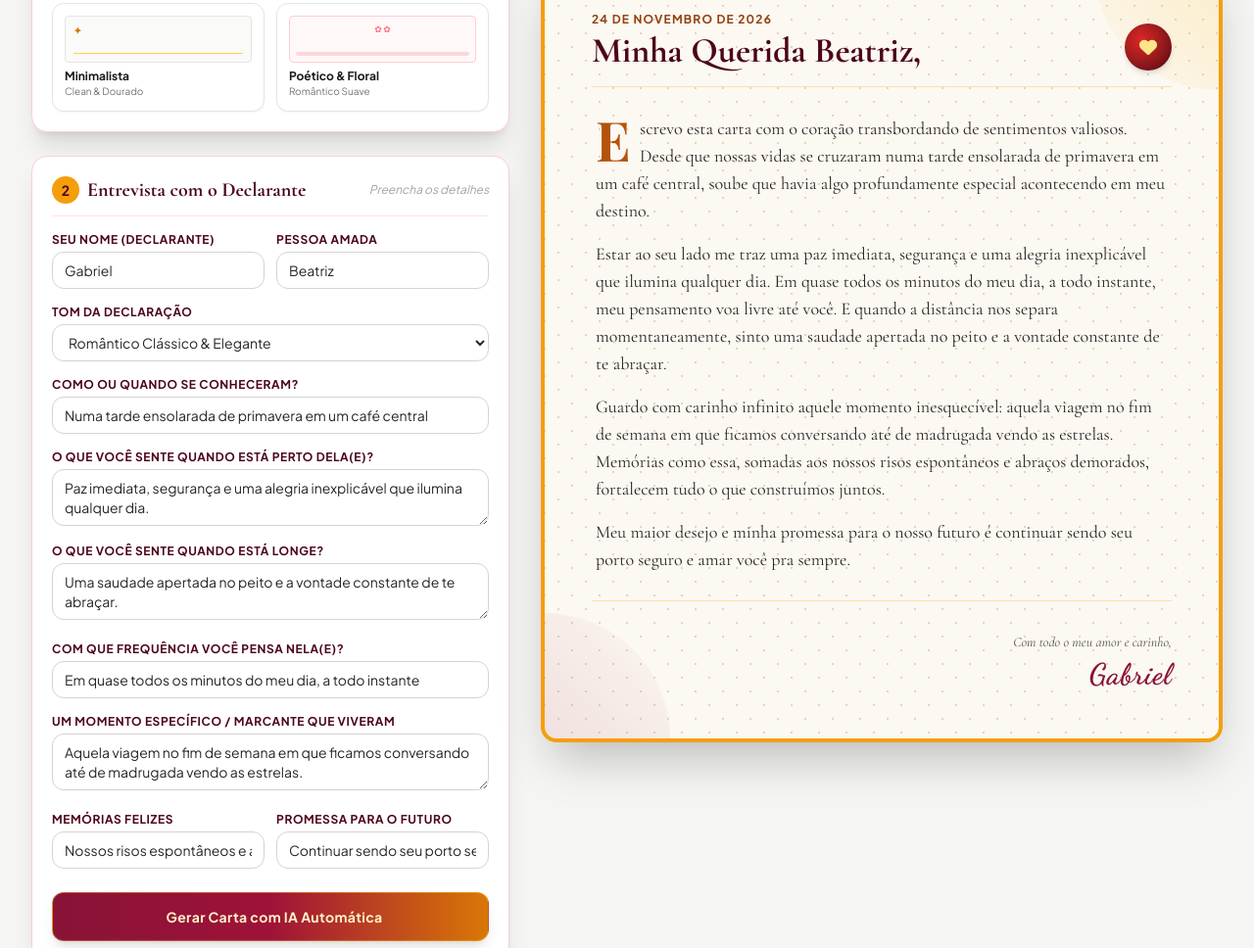
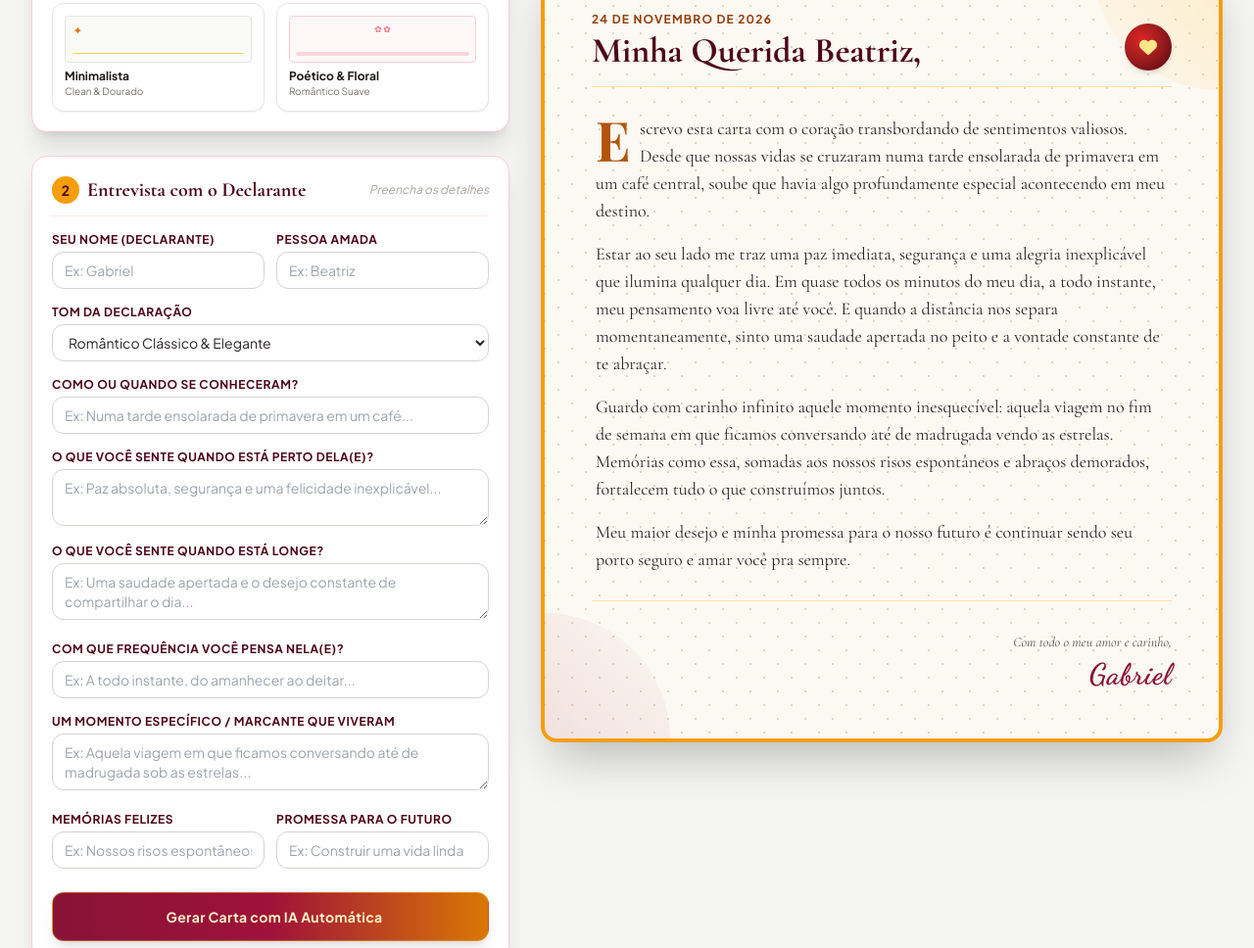
Before and after one commit to Ry4nBR/gerador-de-cartas-de-amor-projeto-tailwind, a plain HTML site: page index.html in a window 1280 px wide. Shown: the part 598-1566 px from the top of the page at 98% size. Drawn offline with nearby package versions, Linux system fonts and the light colour scheme; some icons are missing; a web font is replaced by a local one.

Commit message:
feat: implementa placeholder nos campos do formulário

```diff
--- a/index.html
+++ b/index.html
@@ -205,12 +205,12 @@
                         <div class="grid grid-cols-1 sm:grid-cols-2 gap-3">
                             <div>
                                 <label class="block text-xs font-bold text-rose-950 uppercase tracking-wider mb-1">Seu Nome (Declarante)</label>
-                                <input type="text" id="authorName" placeholder="Ex: Gabriel" value="Gabriel"
+                                <input type="text" id="authorName" placeholder="Ex: Gabriel"
                                        class="w-full px-3 py-2 text-sm rounded-xl border border-stone-300 focus:border-amber-500 focus:ring-2 focus:ring-amber-200 outline-none transition-all">
                             </div>
                             <div>
                                 <label class="block text-xs font-bold text-rose-950 uppercase tracking-wider mb-1">Pessoa Amada</label>
-                                <input type="text" id="loverName" placeholder="Ex: Beatriz" value="Beatriz"
+                                <input type="text" id="loverName" placeholder="Ex: Beatriz"
                                        class="w-full px-3 py-2 text-sm rounded-xl border border-stone-300 focus:border-amber-500 focus:ring-2 focus:ring-amber-200 outline-none transition-all">
                             </div>
                         </div>
@@ -229,7 +229,7 @@
                         <!-- How They Met -->
                         <div>
                             <label class="block text-xs font-bold text-rose-950 uppercase tracking-wider mb-1">Como ou quando se conheceram?</label>
-                            <input type="text" id="howWeMet" placeholder="Ex: Numa tarde ensolarada de primavera em um café..." value="Numa tarde ensolarada de primavera em um café central"
+                            <input type="text" id="howWeMet" placeholder="Ex: Numa tarde ensolarada de primavera em um café..."
                                    class="w-full px-3 py-2 text-sm rounded-xl border border-stone-300 focus:border-amber-500 focus:ring-2 focus:ring-amber-200 outline-none transition-all">
                         </div>
 
@@ -238,19 +238,19 @@
                             <div>
                                 <label class="block text-xs font-bold text-rose-950 uppercase tracking-wider mb-1">O que você sente quando está PERTO dela(e)?</label>
                                 <textarea id="feelClose" rows="2" placeholder="Ex: Paz absoluta, segurança e uma felicidade inexplicável..."
-                                          class="w-full px-3 py-2 text-sm rounded-xl border border-stone-300 focus:border-amber-500 focus:ring-2 focus:ring-amber-200 outline-none transition-all">Paz imediata, segurança e uma alegria inexplicável que ilumina qualquer dia.</textarea>
+                                          class="w-full px-3 py-2 text-sm rounded-xl border border-stone-300 focus:border-amber-500 focus:ring-2 focus:ring-amber-200 outline-none transition-all"></textarea>
                             </div>
                             <div>
                                 <label class="block text-xs font-bold text-rose-950 uppercase tracking-wider mb-1">O que você sente quando está LONGE?</label>
                                 <textarea id="feelFar" rows="2" placeholder="Ex: Uma saudade apertada e o desejo constante de compartilhar o dia..."
-                                          class="w-full px-3 py-2 text-sm rounded-xl border border-stone-300 focus:border-amber-500 focus:ring-2 focus:ring-amber-200 outline-none transition-all">Uma saudade apertada no peito e a vontade constante de te abraçar.</textarea>
+                                          class="w-full px-3 py-2 text-sm rounded-xl border border-stone-300 focus:border-amber-500 focus:ring-2 focus:ring-amber-200 outline-none transition-all"></textarea>
                             </div>
                         </div>
 
                         <!-- Frequency of thoughts -->
                         <div>
                             <label class="block text-xs font-bold text-rose-950 uppercase tracking-wider mb-1">Com que frequência você pensa nela(e)?</label>
-                            <input type="text" id="thoughtFreq" placeholder="Ex: A todo instante, do amanhecer ao deitar..." value="Em quase todos os minutos do meu dia, a todo instante"
+                            <input type="text" id="thoughtFreq" placeholder="Ex: A todo instante, do amanhecer ao deitar..."
                                    class="w-full px-3 py-2 text-sm rounded-xl border border-stone-300 focus:border-amber-500 focus:ring-2 focus:ring-amber-200 outline-none transition-all">
                         </div>
 
@@ -258,19 +258,19 @@
                         <div>
                             <label class="block text-xs font-bold text-rose-950 uppercase tracking-wider mb-1">Um momento específico / marcante que viveram</label>
                             <textarea id="specialMoment" rows="2" placeholder="Ex: Aquela viagem em que ficamos conversando até de madrugada sob as estrelas..."
-                                      class="w-full px-3 py-2 text-sm rounded-xl border border-stone-300 focus:border-amber-500 focus:ring-2 focus:ring-amber-200 outline-none transition-all">Aquela viagem no fim de semana em que ficamos conversando até de madrugada vendo as estrelas.</textarea>
+                                      class="w-full px-3 py-2 text-sm rounded-xl border border-stone-300 focus:border-amber-500 focus:ring-2 focus:ring-amber-200 outline-none transition-all"></textarea>
                         </div>
 
                         <!-- Happy Memories & Promise -->
                         <div class="grid grid-cols-1 sm:grid-cols-2 gap-3">
                             <div>
                                 <label class="block text-xs font-bold text-rose-950 uppercase tracking-wider mb-1">Memórias Felizes</label>
-                                <input type="text" id="happyMemories" placeholder="Ex: Nossos risos espontâneos" value="Nossos risos espontâneos e abraços demorados"
+                                <input type="text" id="happyMemories" placeholder="Ex: Nossos risos espontâneos"
                                        class="w-full px-3 py-2 text-sm rounded-xl border border-stone-300 focus:border-amber-500 focus:ring-2 focus:ring-amber-200 outline-none transition-all">
                             </div>
                             <div>
                                 <label class="block text-xs font-bold text-rose-950 uppercase tracking-wider mb-1">Promessa para o Futuro</label>
-                                <input type="text" id="futurePromise" placeholder="Ex: Construir uma vida linda" value="Continuar sendo seu porto seguro e amar você pra sempre"
+                                <input type="text" id="futurePromise" placeholder="Ex: Construir uma vida linda"
                                        class="w-full px-3 py-2 text-sm rounded-xl border border-stone-300 focus:border-amber-500 focus:ring-2 focus:ring-amber-200 outline-none transition-all">
                             </div>
                         </div>
```
